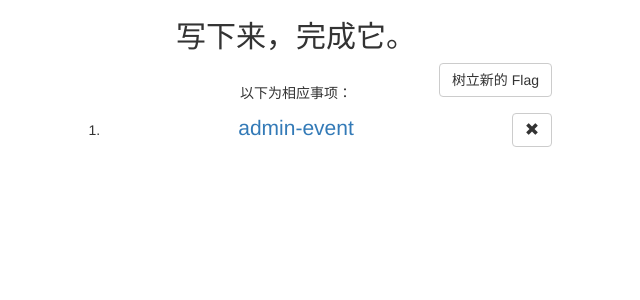
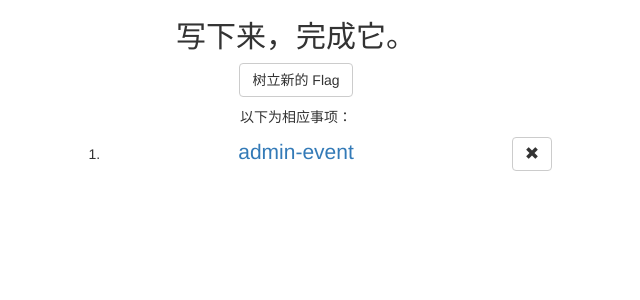
Before and after one commit to helsonxiao/flaglist, a Django app: a page that uses events/templates/events/base.html in a window 1280 px wide. Shown: the top 300 px of the page, without its empty margins (344-984 px from the left). Run offline with Django 3.2, Linux system fonts and the light colour scheme; a user stored in the database is signed in; data comes from the database, SQL or seed files in the repository; some libraries are stand-ins or nearby versions.

Commit message:
improve style

```diff
--- a/events/static/FlagList.css
+++ b/events/static/flaglist.css
@@ -6,7 +6,7 @@ ol {
     padding: 0 35%;
 }
 
-.btn {
+.event-list .btn {
     position: absolute;
     right: 30%;
 }
--- a/events/templates/events/FlagList.html
+++ b/events/templates/events/FlagList.html
@@ -2,11 +2,14 @@
 
 {% block content %}
     {% if user.is_authenticated %}
+
         <p>
             <a class="btn btn-default" href="{% url 'create_event' %}">
             <span>树立新的 Flag</span></a>
         </p>
-        <br>
+
+
+        <div class="event-list">
             <p>以下为相应事项：</p>
             <ol>
                 {% for event in events %}
@@ -17,6 +20,6 @@
                 </li>
                 {% endfor %}
             </ol>
-
+        </div>
     {% endif %}
 {% endblock %}
--- a/events/templates/events/base.html
+++ b/events/templates/events/base.html
@@ -1,12 +1,13 @@
 <!DOCTYPE html>
 {% load staticfiles %}
+
 <html lang="en">
 <head>
     <meta charset="UTF-8">
     <title>FlagList</title>
     <link rel="stylesheet" href="https://cdn.bootcss.com/bootstrap/3.3.7/css/bootstrap.min.css" integrity="sha384-BVYiiSIFeK1dGmJRAkycuHAHRg32OmUcww7on3RYdg4Va+PmSTsz/K68vbdEjh4u" crossorigin="anonymous">
     <script src="https://cdn.bootcss.com/bootstrap/3.3.7/js/bootstrap.min.js" integrity="sha384-Tc5IQib027qvyjSMfHjOMaLkfuWVxZxUPnCJA7l2mCWNIpG9mGCD8wGNIcPD7Txa" crossorigin="anonymous"></script>
-    <link rel="stylesheet" href="{% static 'FlagList.css' %}">
+    <link rel="stylesheet" href="{% static 'flaglist.css' %}">
 </head>
 <body>
     <div class="flag-header">
```
Also changed, not shown: README.md. Lines whose indentation alone changed are shown as unchanged.
